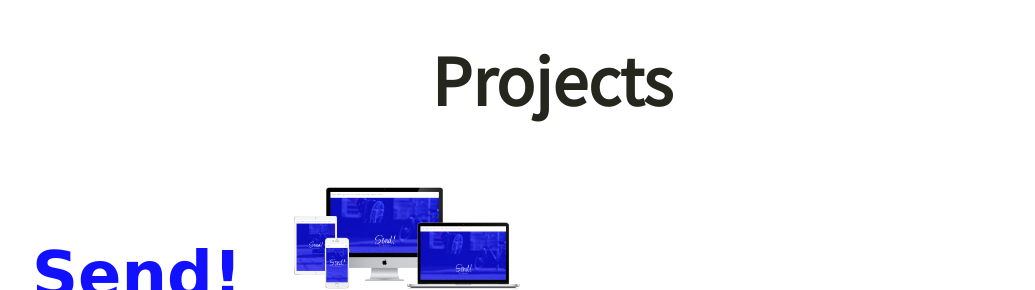
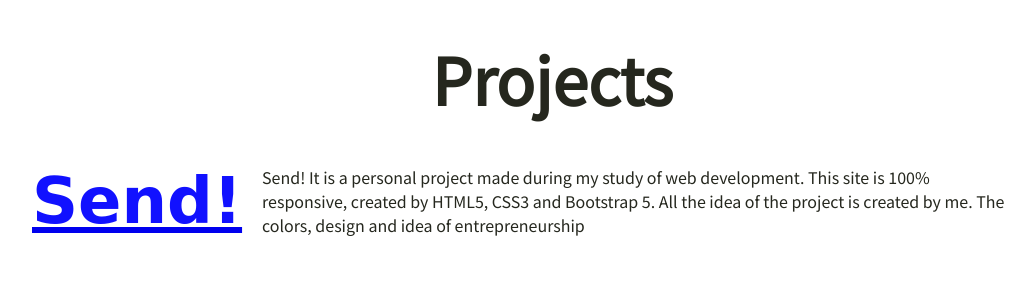
Before and after one commit to alanwicz/porfotlio, a plain HTML site: page index.html in a window 1280 px wide. Shown: the part 1962-2252 px from the top of the page, without its empty margins (88-1123 px from the left). Drawn offline with Linux system fonts and the light colour scheme; a web font is replaced by a local one.

Commit message:
Update index.html

```diff
--- a/index.html
+++ b/index.html
@@ -65,8 +65,8 @@
     <h2>Projects</h2>
 
     <div id="Send">
-        <h3>Send!</h3>
-        <div> <a href="https://alanwicz.github.io/deliverysend/"><img src="./Recursos/MockupSend.png"></a>
+        <a href="https://alanwicz.github.io/deliverysend/"><h3>Send!</h3> </a>
+        <div>
         <p> Send! It is a personal project made during my study of web development. This site is 100% responsive, created by HTML5, CSS3 and Bootstrap 5. All the idea of the project is created by me. The colors, design and idea of entrepreneurship</p></div>
     </div>
 
```
